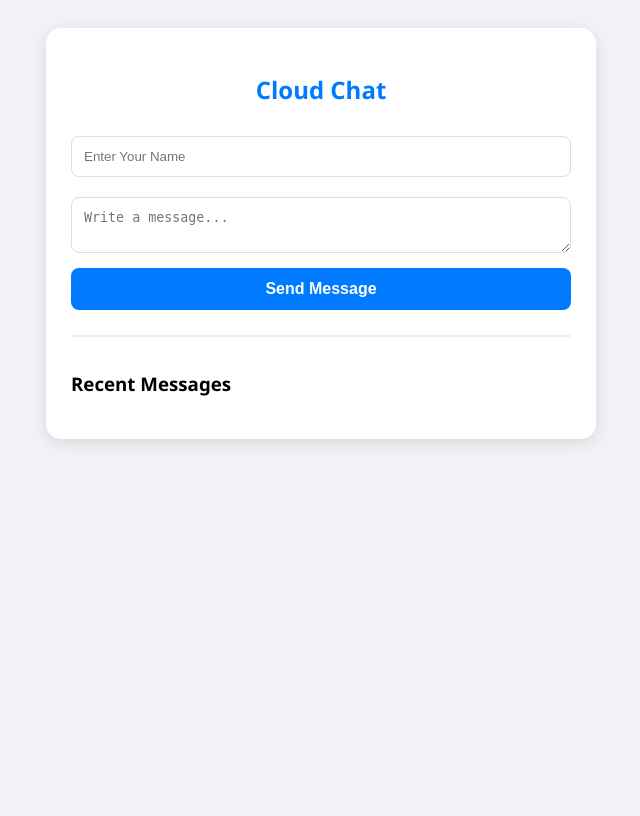
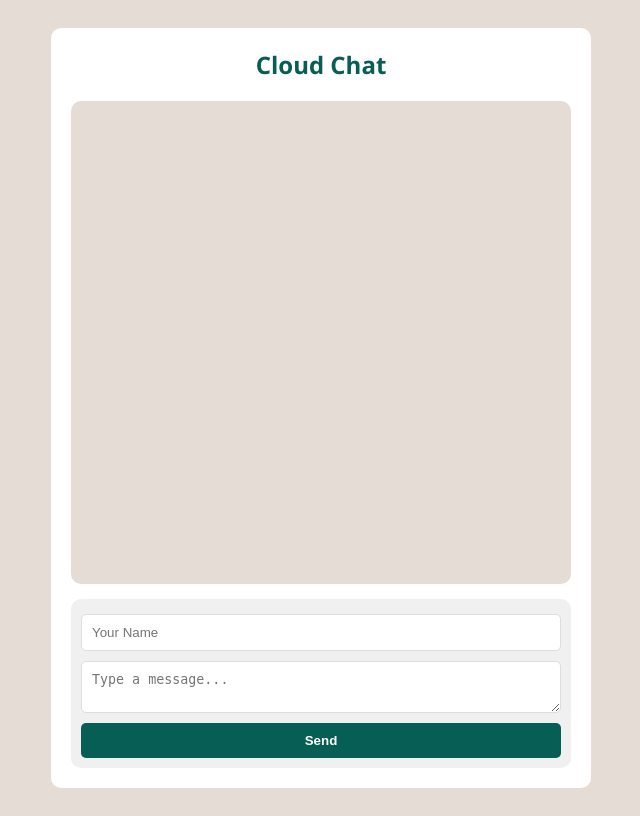
Before and after one commit to CherinetGama/cloud-chat-app, a Flask app: page / in a window 1280 px wide. Shown: the whole page, without its empty margins (319-959 px from the left). Before the commit the page ends 443 px from the top, so only its background shows below. Run offline with Flask 3, Linux system fonts and the light colour scheme; data that the repository does not hold is empty.

Commit message:
Update index.html

```diff
--- a/templates/index.html
+++ b/templates/index.html
@@ -4,49 +4,63 @@
     <meta charset="UTF-8">
     <title>Cloud Chat App</title>
     <style>
-        body { font-family: 'Segoe UI', Tahoma, Geneva, Verdana, sans-serif; background-color: #f0f2f5; padding: 20px; }
-        .chat-container { max-width: 500px; margin: auto; background: white; padding: 25px; border-radius: 15px; box-shadow: 0 4px 15px rgba(0,0,0,0.1); }
-        h2 { text-align: center; color: #007bff; }
-        input, textarea { width: 100%; padding: 12px; margin: 10px 0; border: 1px solid #ddd; border-radius: 8px; box-sizing: border-box; }
-        button { background-color: #007bff; color: white; padding: 12px; border: none; width: 100%; border-radius: 8px; cursor: pointer; font-size: 16px; font-weight: bold; }
-        button:hover { background-color: #0056b3; }
-        .message-list { margin-top: 25px; border-top: 2px solid #eee; padding-top: 15px; max-height: 400px; overflow-y: auto; }
-        .msg { background: #f8f9fa; padding: 12px; margin-bottom: 10px; border-radius: 10px; border-left: 5px solid #007bff; color: #333; }
-        strong { color: #0056b3; display: block; margin-bottom: 3px; }
+        body { font-family: 'Segoe UI', Tahoma, Geneva, Verdana, sans-serif; background-color: #e5ddd5; padding: 20px; }
+        .chat-container { max-width: 500px; margin: auto; background: #fff; padding: 20px; border-radius: 10px; height: 90vh; display: flex; flex-direction: column; }
+        h2 { text-align: center; color: #075e54; margin-top: 0; }
+
+        .message-list { flex-grow: 1; overflow-y: auto; padding: 10px; background-color: #e5ddd5; border-radius: 10px; margin-bottom: 15px; display: flex; flex-direction: column; }
+
+        /* መልእክቶቹን በግራና በቀኝ የማድረጊያ ስታይል */
+        .msg { max-width: 75%; padding: 10px; margin-bottom: 8px; border-radius: 10px; position: relative; font-size: 14px; line-height: 1.4; }
+
+        /* የሌሎች መልእክት (በግራ) */
+        .other { align-self: flex-start; background-color: white; color: black; border-bottom-left-radius: 0; }
+
+        /* ያንተ መልእክት (በቀኝ) */
+        .me { align-self: flex-end; background-color: #dcf8c6; color: black; border-bottom-right-radius: 0; text-align: right; }
+
+        strong { display: block; font-size: 12px; color: #075e54; margin-bottom: 2px; }
+
+        .input-area { background: #f0f0f0; padding: 10px; border-radius: 10px; }
+        input, textarea { width: 100%; padding: 10px; margin: 5px 0; border: 1px solid #ddd; border-radius: 5px; box-sizing: border-box; }
+        button { background-color: #075e54; color: white; padding: 10px; border: none; width: 100%; border-radius: 5px; cursor: pointer; font-weight: bold; }
     </style>
 </head>
 <body>
     <div class="chat-container">
         <h2>Cloud Chat</h2>
-        <form id="chatForm" action="/send" method="POST">
-            <input type="text" id="username" name="name" placeholder="Enter Your Name" required>
-            <textarea name="content" placeholder="Write a message..." required></textarea>
-            <button type="submit">Send Message</button>
-        </form>
 
-        <div class="message-list">
-            <h3>Recent Messages</h3>
+        <div class="message-list" id="messageList">
             {% for message in messages %}
-                <div class="msg">
+                <div class="msg {% if message.name.lower() == 'cherinet gama' %}me{% else %}other{% endif %}">
                     <strong>{{ message.name }}</strong>
                     {{ message.content }}
                 </div>
             {% endfor %}
         </div>
+
+        <div class="input-area">
+            <form id="chatForm" action="/send" method="POST">
+                <input type="text" id="username" name="name" placeholder="Your Name" required>
+                <textarea name="content" placeholder="Type a message..." required></textarea>
+                <button type="submit">Send</button>
+            </form>
+        </div>
     </div>
 
     <script>
-        // ስሙን በብሮውዘሩ ሜሞሪ ውስጥ ሴቭ አድርጎ እንዲይዘው ማድረግ
+        // ስምህን ሴቭ አድርጎ እንዲይዘው
         const nameInput = document.getElementById('username');
-        const savedName = localStorage.getItem('chatUsername');
-
-        if (savedName) {
-            nameInput.value = savedName;
+        if (localStorage.getItem('chatUsername')) {
+            nameInput.value = localStorage.getItem('chatUsername');
         }
-
         document.getElementById('chatForm').addEventListener('submit', function() {
             localStorage.setItem('chatUsername', nameInput.value);
         });
+
+        // ገጹ ሲከፈት ሁልጊዜ ወደ ታችኛው መልእክት እንዲወርድ
+        const msgList = document.getElementById('messageList');
+        msgList.scrollTop = msgList.scrollHeight;
     </script>
 </body>
 </html>
```
